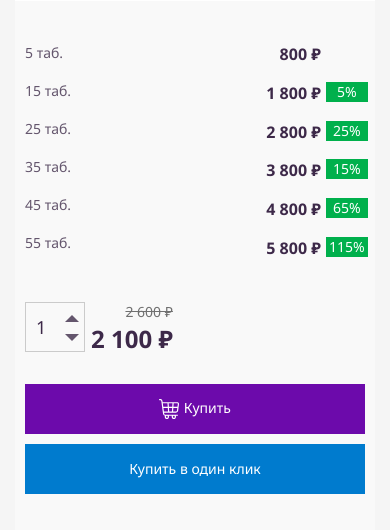
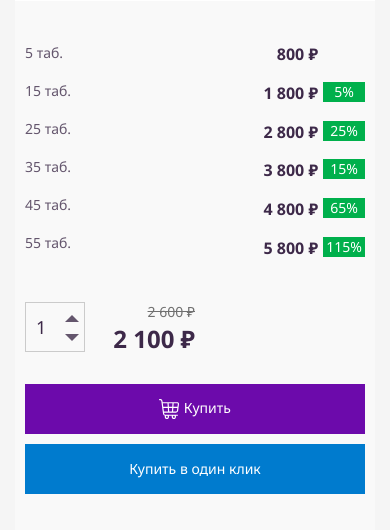
Before and after one commit to HotZee/HotZee.github.io, a PHP site: page /product-card.html in a window 390 px wide. Shown: the part 687-1217 px from the top of the page. Run offline with PHP 8.4, Linux system fonts and the light colour scheme; some libraries are stand-ins or nearby versions.

Commit message:
Add files via upload

```diff
--- a/tabletoP/assets/css/style.css
+++ b/tabletoP/assets/css/style.css
@@ -3048,7 +3048,7 @@ tbody>tr:last-child {
         padding-left: 10px;
     }
     .product__card_price {
-        width: 93%;
+        width: 100%;
     }
     .popup-body {
         overflow: scroll;
@@ -3161,6 +3161,12 @@ tbody>tr:last-child {
     .padding-right-0-productCardItemName {
         padding-right: 15px;
     }
+    .price-discount {
+        right: 0;
+    }
+    .product__card_price--price-price {
+        padding-right: 47px;
+    }
 }
 @media (max-width: 680px) {
     .basket__table_image {
@@ -3212,6 +3218,11 @@ tbody>tr:last-child {
         width: 68%;
     }
 }
+@media (max-width: 448px) {
+    .checkout_main_delivery--tbody-deliveryName {
+        width: 37%;
+    }
+}
 @media (max-width: 430px) {
     .top__content_text--firstItem {
         margin-right: 0;
@@ -3365,9 +3376,6 @@ tbody>tr:last-child {
     .basket__afterTable_rightSide--total-text {
         width: unset;
     }
-    .product__card_price {
-        width: 87%;
-    }
     #modalCallMeBack>div>.popup-body {
         max-height: 315px;
         min-height: 315px!important;
@@ -3406,9 +3414,6 @@ tbody>tr:last-child {
     .checkout__main_city--input::placeholder {
         font-size: 12px;
     }
-    .product__card_price {
-        width: 83%;
-    }
     .checkout_main_delivery--tbody-deliveryName {
         width: 30%;
     }
--- a/tabletoP/assets/js/js.js
+++ b/tabletoP/assets/js/js.js
@@ -200,8 +200,9 @@ $(function () {
 
     $(function () {
         if ( $(window).width() > 768 ) {
+            var nameHeight = $("#productCardItemName").height();
             $("#productPricingDiv").css({'height':($("#productDiv").height()+'px')});
-            $("#productPhotoDiv").css({'height':($("#productDiv").height()-104+'px')});
+            $("#productPhotoDiv").css({'height':($("#productDiv").height()-nameHeight+'px')});
         }
         else {
             $("#productPricingDiv").css({'height': '530px'});
@@ -212,8 +213,9 @@ $(function () {
 
     $(window).resize(function() {
         if ( $(window).width() > 768 ) {
+            var nameHeight = $("#productCardItemName").height();
             $("#productPricingDiv").css({'height':($("#productDiv").height()+'px')});
-            $("#productPhotoDiv").css({'height':($("#productDiv").height()-104+'px')});
+            $("#productPhotoDiv").css({'height':($("#productDiv").height()-nameHeight+'px')});
         }
         else {
             $("#productPricingDiv").css({'height': '530px'});
--- a/tabletoP/product-card.html
+++ b/tabletoP/product-card.html
@@ -175,7 +175,7 @@
                                 <div class="col-sm-8" id="productDiv">
                                     <div class="row">
                                         <div class="col-md-12 padding-right-0-productCardItemName">
-                                            <div class="product__card_item--name">
+                                            <div class="product__card_item--name" id="#productCardItemName">
                                                 Kamagra Oral Jelly
                                             </div>
                                         </div>
```
